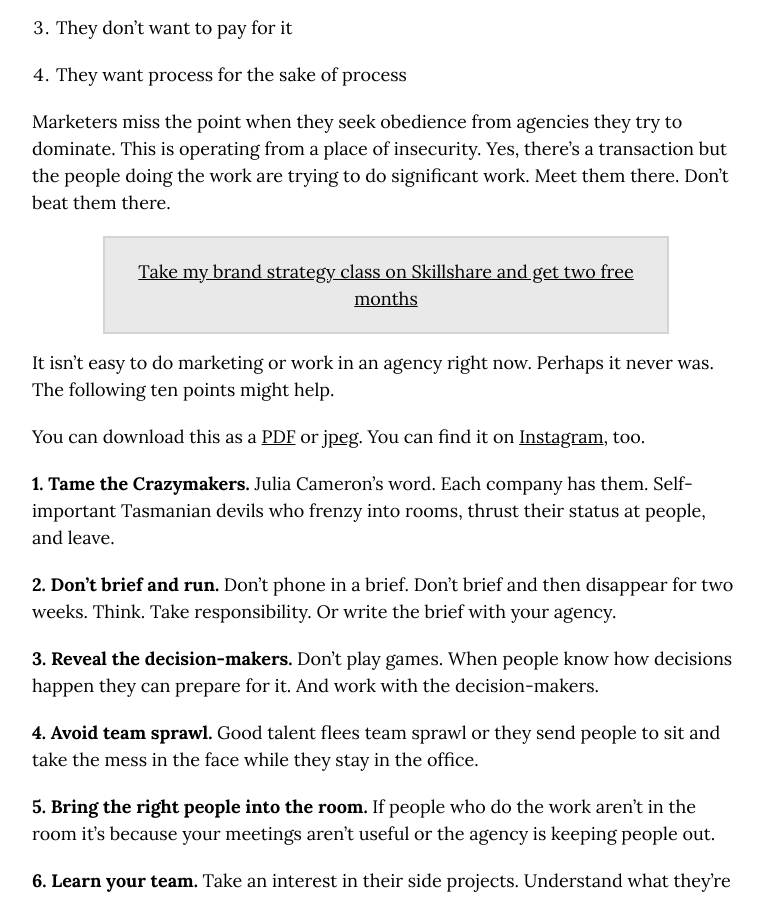
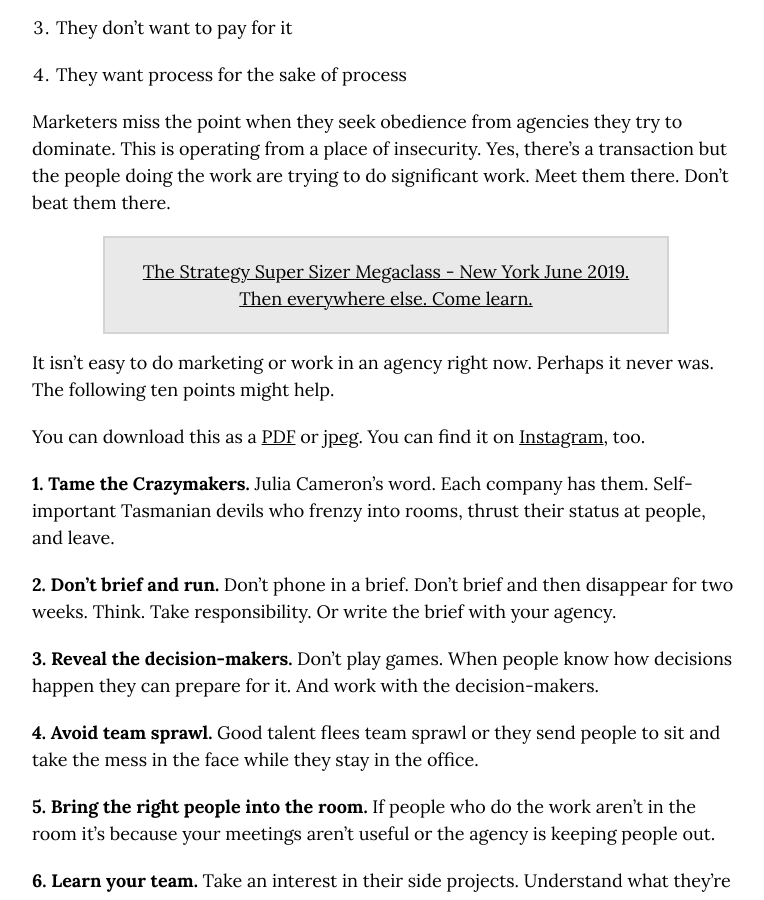
Before and after one commit to markhpollard/markhpollard.github.io, a Jekyll site: the page built from _posts/2018-12-13-how-to-get-better-creative-work-from-your-agencies.markdown, in a window 1280 px wide and 900 px high, scrolled down 1106 px. Shown: the whole window, without its empty margins (254-1018 px from the left). Built offline with Jekyll 4.4.1, drawn with Linux system fonts in a browser that asks for light colours; nearby versions of some CDN libraries.

Commit message:
Updated Config

```diff
--- a/_config.yml
+++ b/_config.yml
@@ -43,8 +43,9 @@ name: Mark Pollard
 description: Strategy is Your Words
 google_analytics: UA-6991341-1
 repository: markhpollard/markhpollard.github.io
-promotext: Take my brand strategy class on Skillshare and get two free months
-promolink: http://skl.sh/markpollard
+promotext: The Strategy Super Sizer Megaclass - New York June 2019. Then everywhere
+  else. Come learn.
+promolink: 'http://bit.ly/StrategySuperSizer '
 url:
 baseurl:
 highlighter: rouge
```
